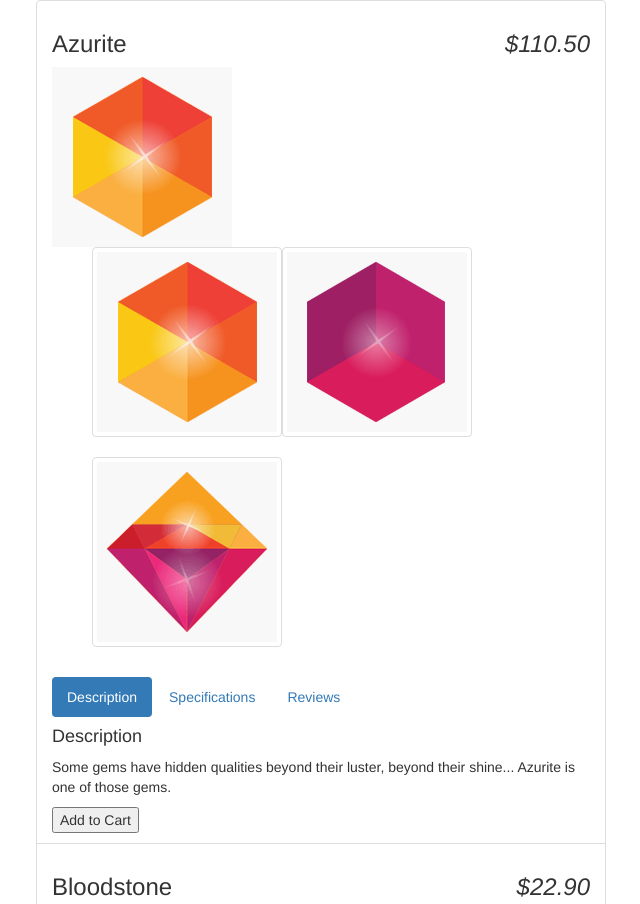
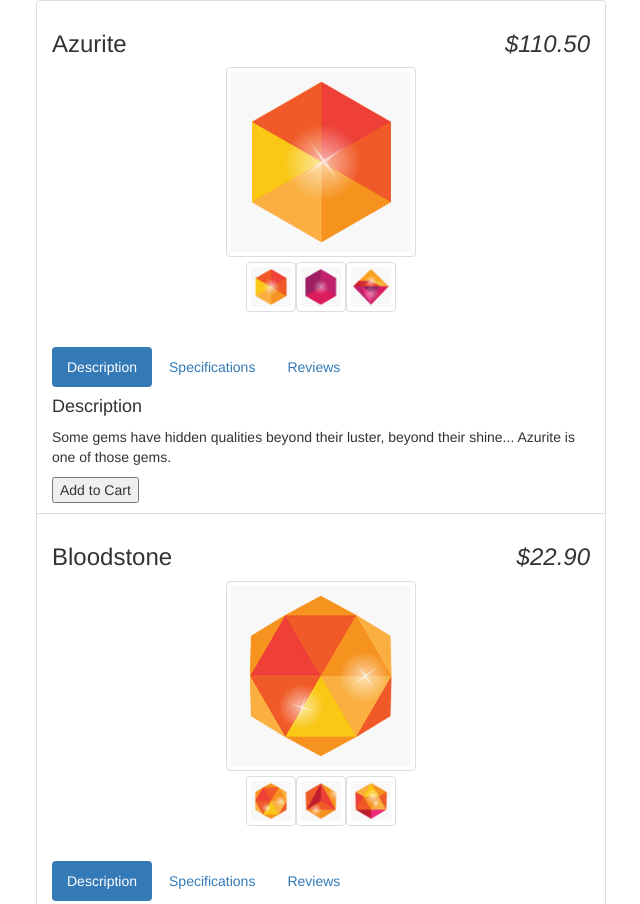
Before and after one commit to drinkingChai/flatlanders-angularjs, a plain HTML site: page index.html in a window 1280 px wide. Shown: the top 904 px of the page, without its empty margins (319-959 px from the left). Drawn offline with nearby package versions, Linux system fonts and the light colour scheme.

Commit message:
added gallery controller and ng-click

```diff
--- a/css/index.css
+++ b/css/index.css
@@ -13,3 +13,23 @@
 .form-control {
 	margin-bottom: 10px;
 }
+
+.small-image {
+	width: 50px;
+}
+
+.large-image {
+	display: block;
+	margin-left: auto;
+	margin-right: auto;
+	margin-bottom: 5px;
+}
+
+.image-gallery ul {
+	text-align: center;
+	padding: 0;
+}
+
+.image-gallery ul li {
+	display: inline-block;
+}
--- a/index.html
+++ b/index.html
@@ -14,16 +14,7 @@
 				<div class="list-group" ng-controller="StoreController as store">
 					<div class="list-group-item" ng-repeat="product in store.products">
 						<product-title></product-title>
-						<div ng-show="product.images.length">
-							<div class="img-wrap">
-								<img ng-src="{{ product.images[0] }}"/>
-							</div>
-							<ul class="img-thumbnails clearfix">
-								<li class="small-image pull-left thumbnail" ng-repeat="image in product.images">
-									<img ng-src="{{image}}">
-								</li>
-							</ul>
-						</div>
+						<product-gallery></product-gallery>
 						<product-panels></product-panels>
 						<button ng-show="product.canPurchase"> Add to Cart </button>
 					</div>
--- a/js/products.js
+++ b/js/products.js
@@ -1,4 +1,5 @@
 (function() {
+	//custom directives
 	var app = angular.module('store-products', []);
 
 	app.directive('productTitle', function() {
@@ -16,14 +17,32 @@
 				this.tab = 1;
 
 				this.selectTab = function(setTab) {
+					//to change the panel
 					this.tab = setTab;
 				}
 
 				this.isSelected = function(checkTab) {
+					//to set the css of the tab if it is selected
 					return this.tab === checkTab;
 				}
 			},
 			controllerAs: 'panel'
 		};
 	});
+
+	app.directive('productGallery', function() {
+		return {
+			restrict: 'E',
+			templateUrl: 'snippets/product-gallery.html',
+			controller: function() {
+				this.currentImage = 0;
+
+				this.selectImage = function(setImage) {
+					//takes input the image number
+					this.currentImage = setImage;
+				}
+			},
+			controllerAs: 'gallery'
+		};
+	});
 })();
--- /dev/null
+++ b/snippets/product-gallery.html
@@ -0,0 +1,9 @@
+<div class="image-gallery clearfix" ng-show="product.images.length">
+	<img class="large-image thumbnail" ng-src="{{ product.images[gallery.currentImage] }}"/> <!--set the image to currentImage of the controller-->
+	<ul>
+		<li class="small-image thumbnail" ng-repeat="(imageNumber, image) in product.images" ng-click="gallery.selectImage(imageNumber)">
+			<!--key, value pair where the key is passed onto selectImage-->
+			<img ng-src="{{image}}">
+		</li>
+	</ul>
+</div>
--- a/snippets/product-panels.html
+++ b/snippets/product-panels.html
@@ -1,4 +1,4 @@
-<section>
+<div>
 	<ul class="nav nav-pills">
 		<li ng-class="{ active: panel.isSelected(1) }" >
 			<a href="" ng-click="panel.selectTab(1)">Description</a>
@@ -11,6 +11,7 @@
 		</li>
 	</ul>
 	<div ng-show="panel.isSelected(1)">
+		<!--show when panel is selected-->
 		<h4>Description</h4>
 		<p>{{product.description}}</p>
 	</div>
@@ -44,4 +45,4 @@
 			<input type="submit" value="Submit"/>
 		</form>
 	</div>
-</section>
+</div>
```
Also changed, not shown: img/gem-08.gif (added).
